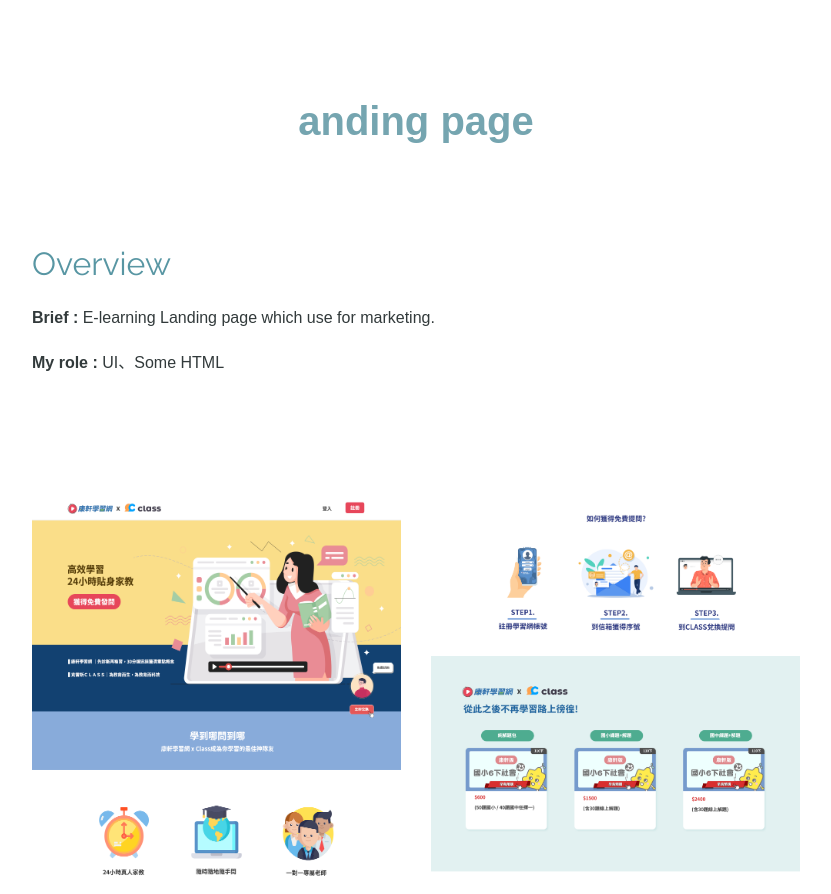
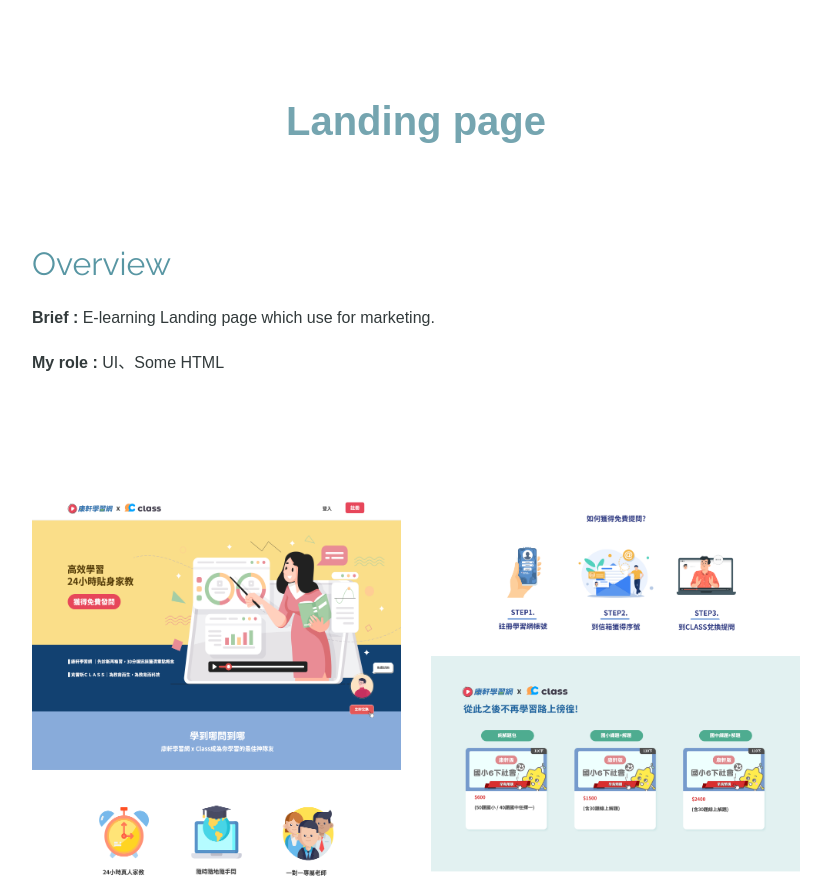
Before and after one commit to meisola/finalhtml, a plain HTML site: page budit/visul work.html in a window 1280 px wide. Shown: the part 2746-3640 px from the top of the page, without its empty margins (224-1055 px from the left). Drawn offline with nearby package versions, Linux system fonts and the light colour scheme; a script that the page names is missing; a web font is replaced by a local one.

Commit message:
Update visul work.html

```diff
--- a/budit/visul work.html
+++ b/budit/visul work.html
@@ -143,7 +143,7 @@
 
   </div>
 
-    <h1>anding page</h1>
+    <h1>Landing page</h1>
     <div class="mytitle">
       <p style="font-size: 14px; color:#797979; text-align: center;"></p>
       <p style="font-size: 14px; color:#797979; text-align: center;"></p>
```
